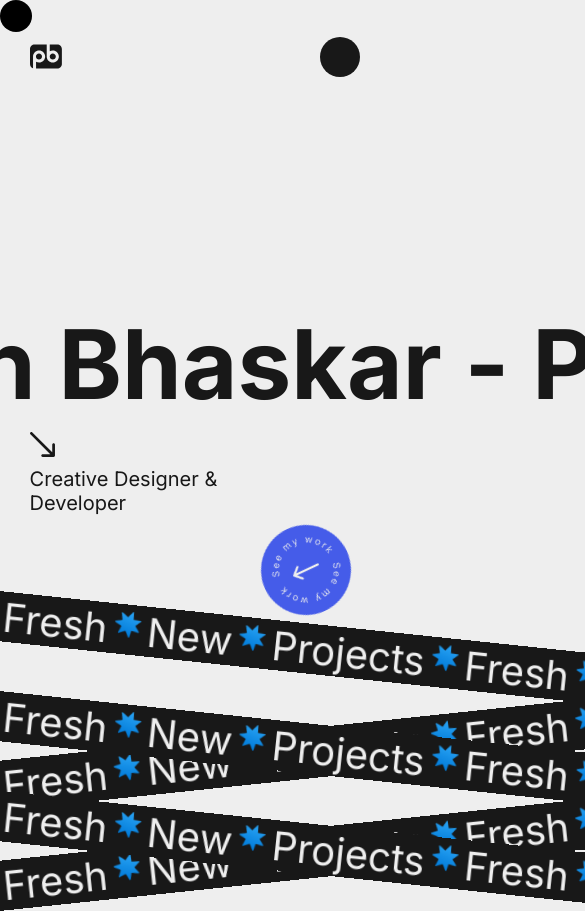
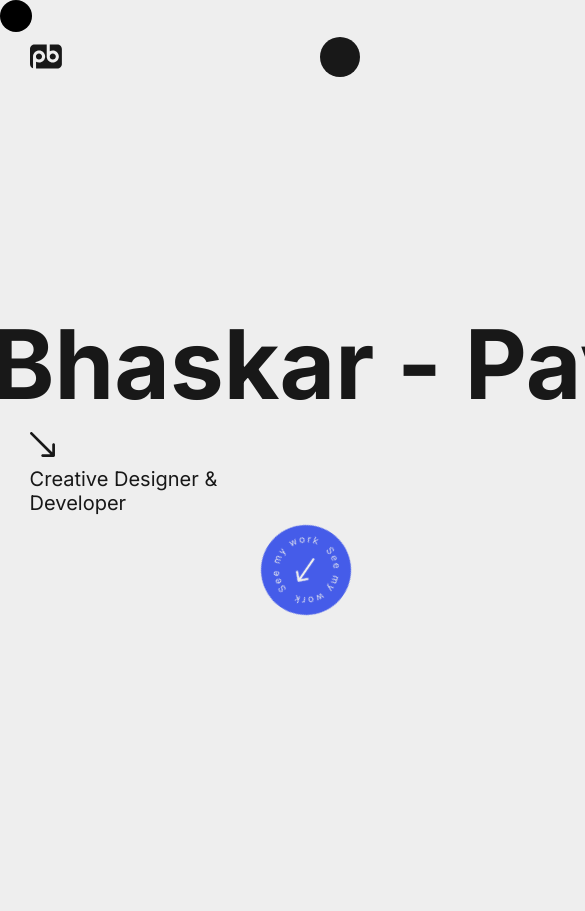
Before and after one commit to pavanbhaskardev/portfolio, a Next.js app: page / in a window 390 px wide. Shown: the top 911 px of the page, 585 px wide, since content can reach past the window. Built offline with nearby package versions, Linux system fonts and the light colour scheme.

Commit message:
added the smooth true for mobile

```diff
--- a/app/components/HeroSection.jsx
+++ b/app/components/HeroSection.jsx
@@ -48,17 +48,13 @@ const HeroSection = () => {
         </div>
       </div>
 
-      <div>
+      {/* <div data-scroll>
         {[1, 2, 3, 4, 5].map((e) => {
           const myNumber = 2;
           const uniqueId = `projects_banner_${e}`;
 
           return (
-            <div
-              className={styles.projects_banner_container}
-              key={uniqueId}
-              data-scroll
-            >
+            <div className={styles.projects_banner_container} key={uniqueId}>
               <span
                 data-scroll
                 data-scroll-direction="horizontal"
@@ -110,7 +106,7 @@ const HeroSection = () => {
             </div>
           );
         })}
-      </div>
+      </div> */}
     </section>
   );
 };
--- a/app/globals.css
+++ b/app/globals.css
@@ -13,8 +13,8 @@
 }
 
 body {
-  height: 100vh;
-  width: 100%;
+  /* height: 100vh;
+  width: 100%; */
   background-color: var(--primary-color);
   color: var(--secondary-color);
   font-weight: 400;
--- a/app/page.jsx
+++ b/app/page.jsx
@@ -13,12 +13,20 @@ const Home = () => {
   const containerRef = useRef(null);
 
   useEffect(() => {
-    (async () => {
-      const LocomotiveScroll = (await import("locomotive-scroll")).default;
-      const locomotiveScroll = new LocomotiveScroll({
-        el: containerRef,
+    let scroll;
+    import("locomotive-scroll").then((locomotiveModule) => {
+      scroll = new locomotiveModule.default({
+        el: containerRef.current,
+        smooth: true,
+        smartphone: { smooth: true },
+        tablet: { smooth: true },
       });
-    })();
+    });
+
+    // `useEffect`'s cleanup phase
+    return () => {
+      if (scroll) scroll.destroy();
+    };
   });
 
   return (
--- a/app/styles/herosection.module.css
+++ b/app/styles/herosection.module.css
@@ -1,6 +1,7 @@
-/* .hero_section_container {
+.hero_section_container {
   margin-bottom: 2rem;
-} */
+  height: 100vh;
+}
 
 .main_container {
   padding: 2.3rem 1.85rem;
```
